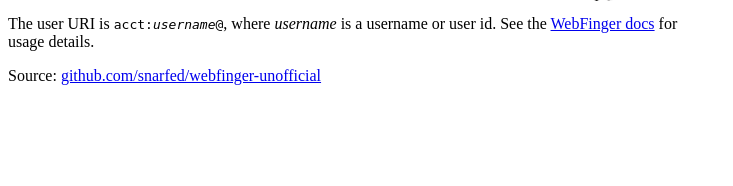
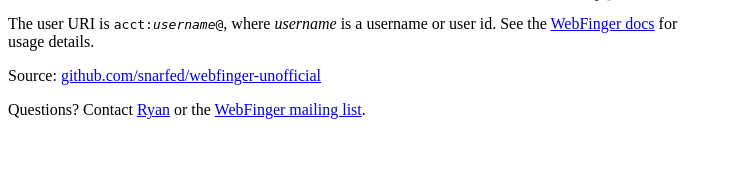
Before and after one commit to snarfed/webfinger-unofficial, a Python web app: template templates/index.html in a window 1280 px wide. Shown: the part 151-337 px from the top of the page, without its empty margins (0-733 px from the left). Run offline with Jinja, Linux system fonts and the light colour scheme; the template is opened without the code that fills it, so the values that code supplies are empty.

Commit message:
add contact info

```diff
--- a/templates/index.html
+++ b/templates/index.html
@@ -27,5 +27,9 @@
 
 <p>Source: <a href="https://github.com/snarfed/webfinger-unofficial">github.com/snarfed/webfinger-unofficial</a></p>
 
+<p>Questions? Contact <a href="http://snarfed.org/about">Ryan</a> or the
+<a href="http://groups.google.com/group/webfinger/">WebFinger
+mailing list</a>.</p>
+
 </body>
 </html>
```
Also changed, not shown: 1 other file.
